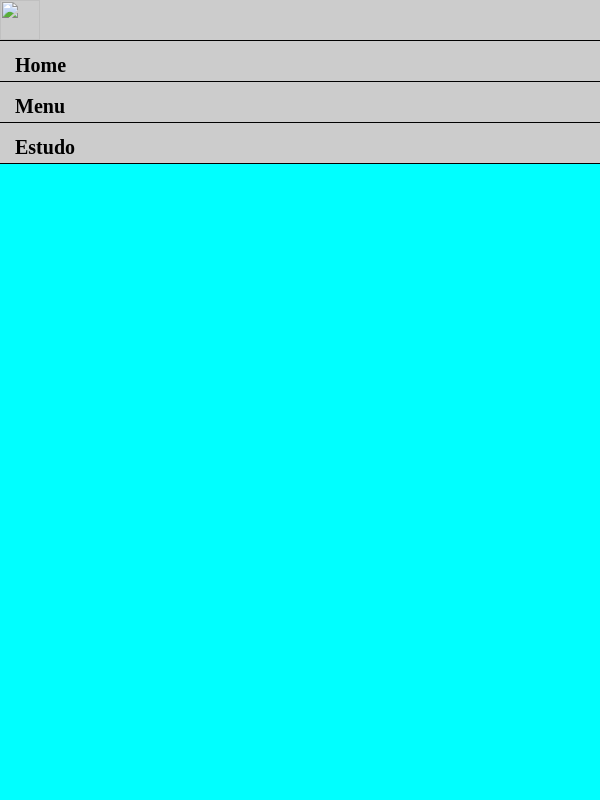
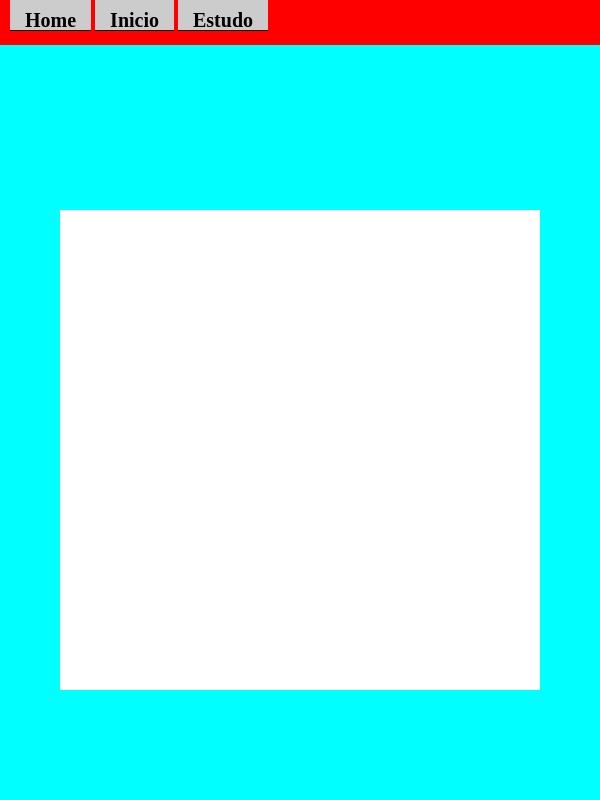
Before and after one commit to cacaspfc/menu-hamburguer, a plain HTML site: page index.html in a window 600 px wide. Shown: the top 800 px of the page. Drawn offline with Linux system fonts and the light colour scheme.

Commit message:
30.11.18

```diff
--- a/index.html
+++ b/index.html
@@ -5,28 +5,29 @@
     <meta name="viewport" content="width=device-width, initial-scale=1.0">
     <meta http-equiv="X-UA-Compatible" content="ie=edge">
     <link rel="stylesheet" href="style.css">
+    <link rel="shortcut icon" href="CTICON.png" type="image/x-icon">
     <title>Document</title>
 </head>
 <body>
     <div class="menu"><img src="icone-menu-lateral.png">
         <ul>
             <li><a href="#home">Home</a></li>
-            <li><a href="#menu">Menu</a></li>
+            <li><a href="#inicio">Inicio</a></li>
             <li><a href="#estudo">Estudo</a></li>
         </ul>
     </div>
 
-    <section id="home">
-        <p>HOME</p>
-    </section>
+        <section id="home">
+            <div class="conteudo"></div>
+        </section>
 
-    <section id="menu">
-        <p>MENU</p>
-    </section>
+        <section id="inicio">
+            <div class="conteudo"></div>
+        </section>
 
-    <section id="estudo">
-        <p>ESTUDO</p>
-    </section>
+        <section id="estudo">
+            <div class="conteudo"></div>
+        </section>
 
     <footer>
 
--- a/style.css
+++ b/style.css
@@ -4,152 +4,168 @@ body{
     background-color: rgb(255, 255, 255);
     font-family: 'Times New Roman', Times, serif;
 }
-
+.menu{
+    background-color: #ccc;
+    position: fixed;
+    top: 0px;
+    display: block;
+}
 img{
-    display: none;
+    width: 40px;
+    height: 40px;
+    display: block;
+    padding-left: 10px;
+    cursor: pointer;
 }
-
 ul{
-    padding-left:10px;
+    width: 100vw;
+    text-align: left;
+    padding: 0;
     margin: 0;
 }
-
 li{
+    height: 20pt;
+    width: 100vw;
+    background-color: #ccc;
+    display: none;
+    border-bottom: solid 1px black;
+    border-top: solid 1px black;
     list-style: none;
-    display: inline;
+    padding-top: 10pt;
 }
-
+li:hover{
+    background-color: rgba(170, 170, 170, 0.973);
+    transition: 0.5 ease-in;
+}
 a{
-    text-decoration: none;
-    color: black;
     font-size: 15pt;
     font-weight: bold;
-    padding: 15px;
+    color: rgb(0, 0, 0);
+    text-decoration: none;
+    text-align: center;
 }
-
-.menu{
-    display: flex;
-    align-items: center;
-    justify-content: left;
-    position: fixed;
-    width: 100vw;
-    background-color: red;
-    height: 5vh;
-    padding-bottom: 5px;
-
+a:hover{
+    color: rgba(0, 17, 255, 0.644);
+    transition: 0.5s ease-in;
 }
-
+li:nth-child(2){
+    border-top:none;
+}
+li:nth-child(3){
+    border-top:none;
+}
+.menu:hover li{
+    display: block;
+}
 #home{
     width: 100vw;
     height: 100vh;
     background-color: aqua;
-    padding-top: 44px;
     display: flex;
+    margin-top: 40px;
+    align-items: center;
+    justify-content: center;
 }
-#menu{
+#inicio{
     width: 100vw;
     height: 100vh;
     background-color: rgb(153, 0, 255);
     display: flex;
+    align-items: center;
+    justify-content: center;
 }
 #estudo{
     width: 100vw;
     height: 100vh;
     background-color: rgb(255, 251, 0);
     display: flex;
+    align-items: center;
+    justify-content: center;
 }
-p{
-    color: black;
-    text-align: center;
-}
-
 footer{
     background-color: black;
     width: 100vw;
     height: 100px;
     display: flex;
 }
-@media (max-width: 600px){
-    .menu{
-        width: 100vw;
-        height: 40px;
-        background-color: #ccc;
-        padding: 0;
-        margin: 0;
-        position: fixed;
-        top: 0px;
-        display: block;
+.conteudo{
+    width: 80%;
+    height: 60%;
+    align-items: center;
+    justify-content: center;
+    display: flex;
+    background-color: white;
+    margin-top: 20px;
+}
+
+
+@media (min-width: 600px){
+
+    img{
+        display: none;
     }
-    img{
-        width: 40px;
-        height: 40px;
-        display: block;
-    }
+
     ul{
-        width: 100vw;
-        text-align: left;
-        padding: 0;
+        padding-left:10px;
         margin: 0;
     }
+
     li{
-        height: 20pt;
-        width: 100vw;
-        background-color: #ccc;
+        list-style: none;
+        display: inline;
+        background-color: none;
+    }
+    .menu:hover li{
         display: none;
-        border-bottom: solid 1px black;
-        border-top: solid 1px black;
-        list-style: none;
-        padding-top: 10pt;
     }
-    li:hover{
-        background-color: rgba(170, 170, 170, 0.973);
-        transition: 0.5 ease-in;
+    .menu:hover li{
+        display: inline;
     }
+
     a{
+        text-decoration: none;
+        color: black;
         font-size: 15pt;
         font-weight: bold;
-        color: rgb(0, 0, 0);
-        text-decoration: none;
-        text-align: center;
+        padding: 15px;
     }
-    a:hover{
-        color: rgba(0, 17, 255, 0.644);
-        transition: 0.5s ease-in;
+
+    .menu{
+        display: flex;
+        align-items: center;
+        justify-content: left;
+        position: fixed;
+        width: 100vw;
+        background-color: red;
+        height: 5vh;
+        padding-bottom: 5px;
+
     }
-    li:nth-child(2){
-        border-top:none;
-    }
-    li:nth-child(3){
-        border-top:none;
-    }
-    .menu:hover li{
-        display: block;
-    }
-    #home{
+
+    /* #home{
         width: 100vw;
         height: 100vh;
         background-color: aqua;
         padding-top: 44px;
+        display: flex;
     }
     #menu{
         width: 100vw;
         height: 100vh;
         background-color: rgb(153, 0, 255);
+        display: flex;
     }
     #estudo{
         width: 100vw;
         height: 100vh;
         background-color: rgb(255, 251, 0);
-    }
-    p{
-        color: black;
-        text-align: center;
-    }
+        display: flex;
+    } */
+
     footer{
         background-color: black;
         width: 100vw;
         height: 100px;
         display: flex;
     }
-
 }
```
Also changed, not shown: CTICON.png (added).
